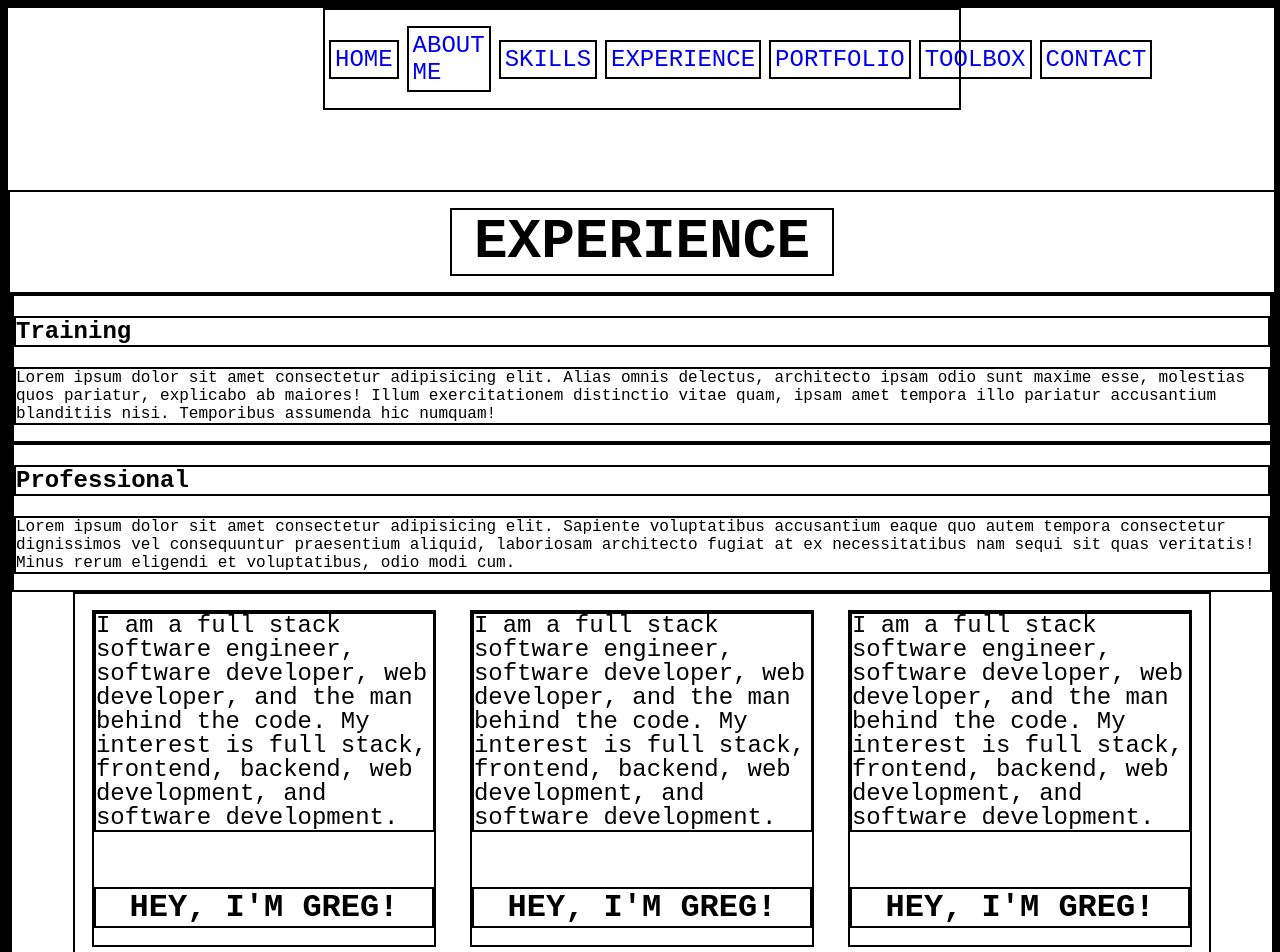
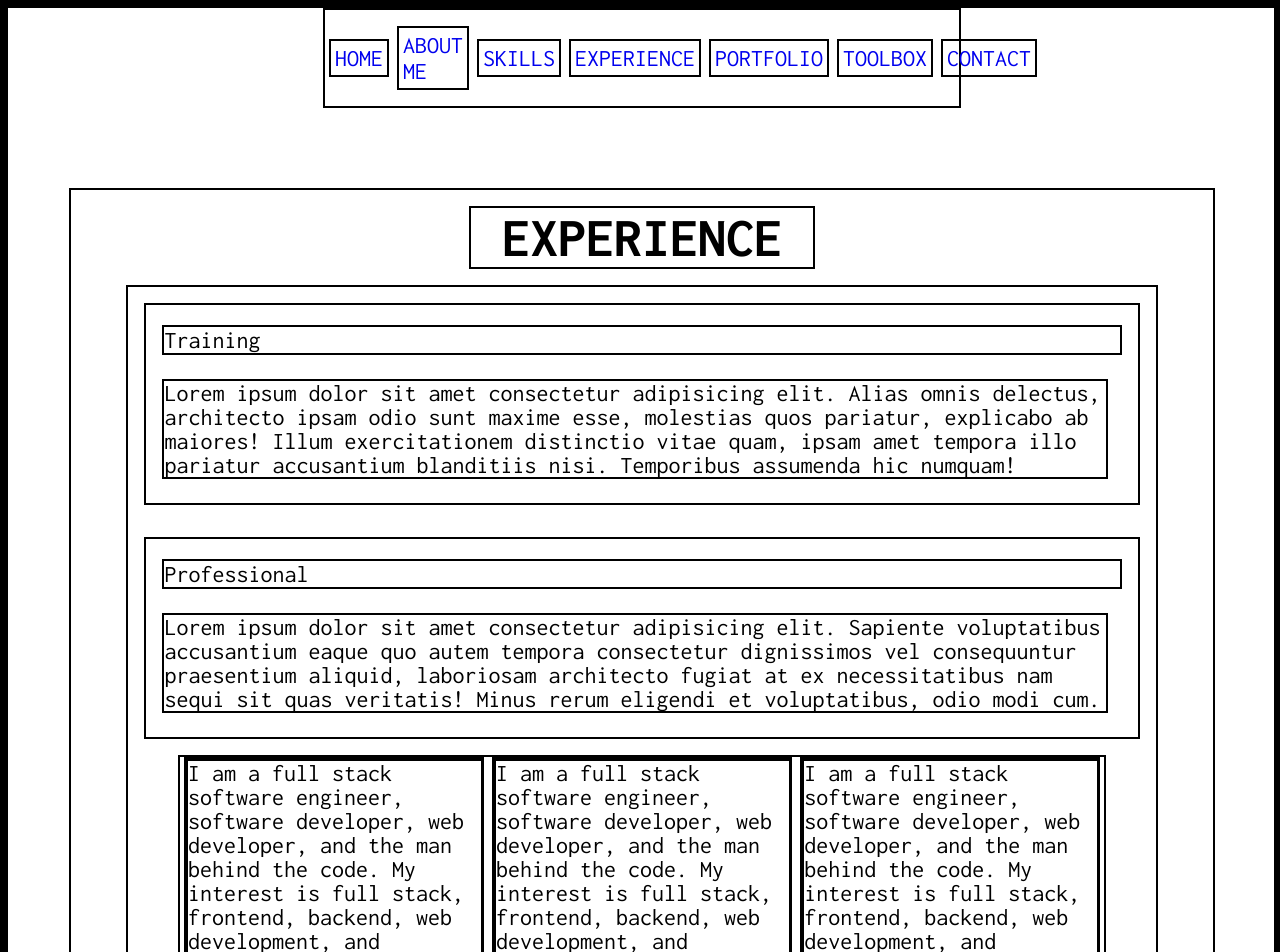
Before and after one commit to gregdusek/my-portfolio, a React (Create React App) app: page /Experience in a window 1280 px wide. Shown: the top 952 px of the page. Built offline with nearby package versions, Linux system fonts and the light colour scheme.

Commit message:
added basic styling

```diff
--- a/src/Components/Experience/styles.css
+++ b/src/Components/Experience/styles.css
@@ -0,0 +1,109 @@
+@import url('https://fonts.googleapis.com/css2?family=Inconsolata:wght@200;300;400;500;600;700;900&display=swap');
+
+.experience-container {
+    display: column;
+    margin: 2rem auto;
+    max-width: 90%;
+    max-height: auto;
+}
+
+.page-title {
+    font-family: 'Inconsolata', monospace;
+    display: flex;
+    justify-content: center;
+    width: 30%;
+    margin: 1rem auto;
+    padding: 1rem auto;
+    font-size: 3.5rem;
+    font-weight: 700;
+}
+
+.row-container {
+    display: flex;
+    flex-direction: column;
+    width: 90%;
+    height: auto;
+    margin: 0 auto;
+}
+
+.training-title {
+    display: flex;
+    margin-left: 1rem;
+    margin-right: 1rem;
+    font-weight: 400;
+}
+
+.training-row {
+    margin: 1rem 1rem 1rem 1rem;
+}
+
+.training-paragraph {
+    justify-content: center;
+    width: 95%;
+    height: auto;
+    margin-left: 1rem;
+    font-size: 1.5rem;
+    line-height: 1.5rem;
+}
+
+.background-title {
+    display: flex;
+    margin-left: 1rem;
+    margin-right: 1rem;
+    font-weight: 400;
+}
+
+.background-row {
+    margin: 1rem 1rem 1rem 1rem;
+}
+
+.background-paragraph {
+    justify-content: center;
+    width: 95%;
+    height: auto;
+    margin-left: 1rem;
+    font-size: 1.5rem;
+    line-height: 1.5rem;
+}
+
+.column-container {
+    display: flex;
+    justify-content: center;
+    width: 90%;
+    height: auto;
+    margin: 0 auto;
+    padding: 0 auto;
+}
+
+.column-1 {
+    display: flex;
+    flex-direction: column;
+    justify-content: center;
+    width: 32%;
+    margin: 0 auto;
+}
+
+.column-2 {
+    display: flex;
+    flex-direction: column;
+    justify-content: center;
+    width: 32%;
+    margin: 0 auto;
+}
+
+.column-3 {
+    display: flex;
+    flex-direction: column;
+    justify-content: center;
+    width: 32%;
+    margin: 0 auto;
+}
+
+.column-title {
+    display: flex;
+    width: 95%;
+    justify-content: left;
+    font-size: 1.25rem;
+    font-weight: 500;
+    margin: -1rem auto;
+}
```
